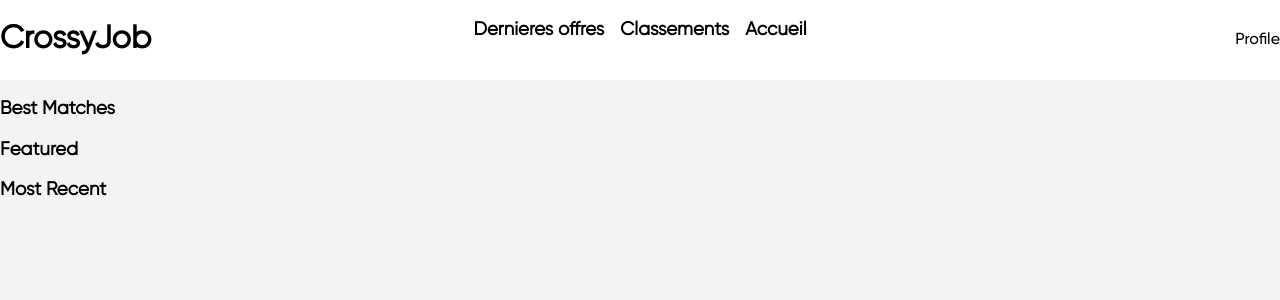
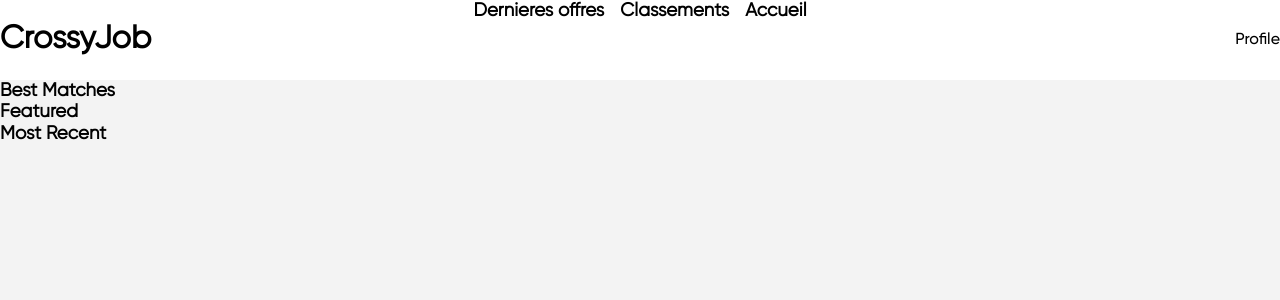
Before and after one commit to CrossyJob-YNOV/CrossyJob-Front, a Nuxt app in the folder app/: page / in a window 1280 px wide. Shown: the top 300 px of the page. Built offline with nearby package versions, Linux system fonts and the light colour scheme.

Commit message:
feat(app): improve layout design

```diff
--- a/app/assets/style/main.scss
+++ b/app/assets/style/main.scss
@@ -6,3 +6,19 @@ body {
     font-family: "Gilroy";
     font-weight: 400;
 }
+
+h3, h4 {
+    margin: 0;
+}
+
+.mb-2 {
+    margin-bottom: .8em;
+}
+
+.mb-3 {
+    margin-bottom: 1em;
+}
+
+.mb-5 {
+    margin-bottom: 1.5em;
+}
```
